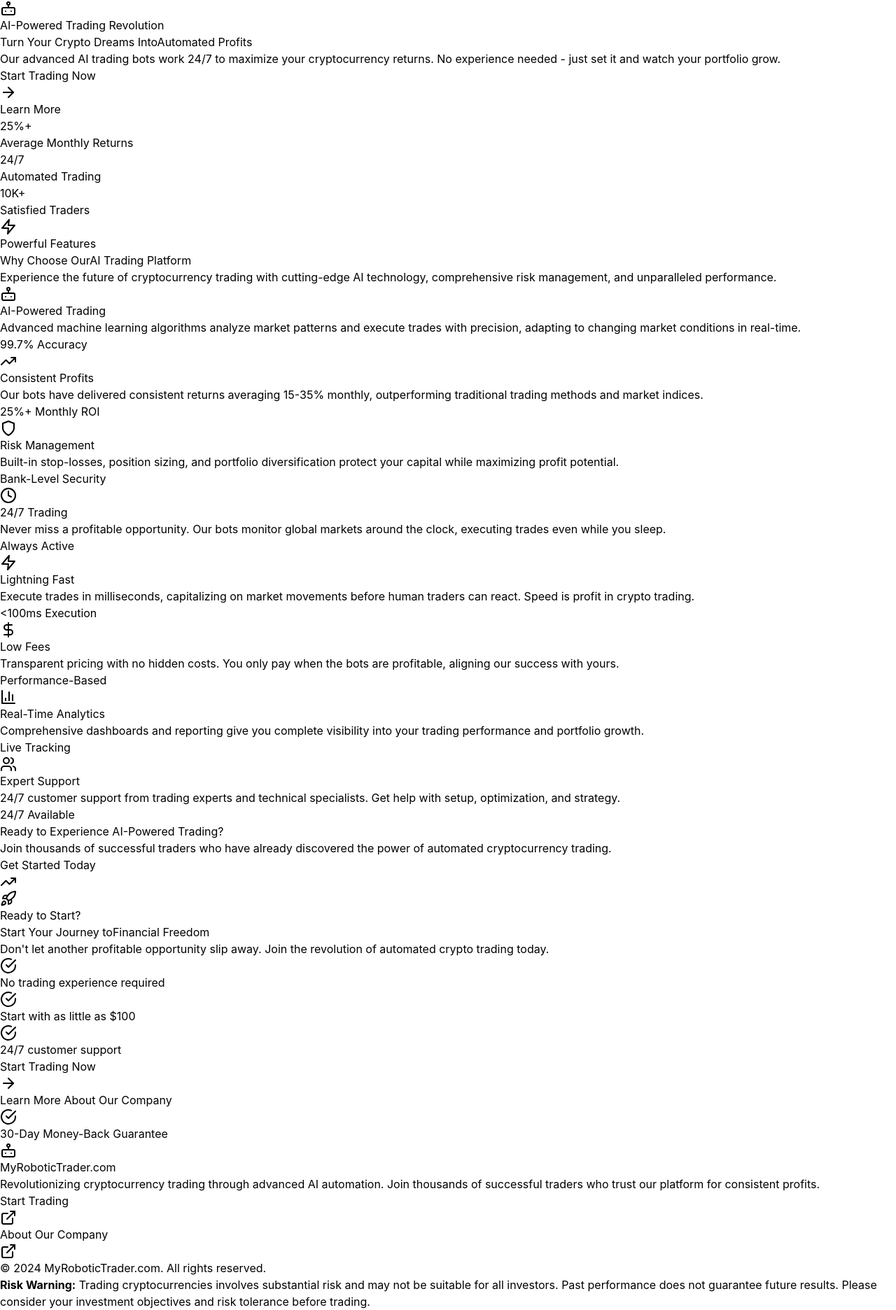
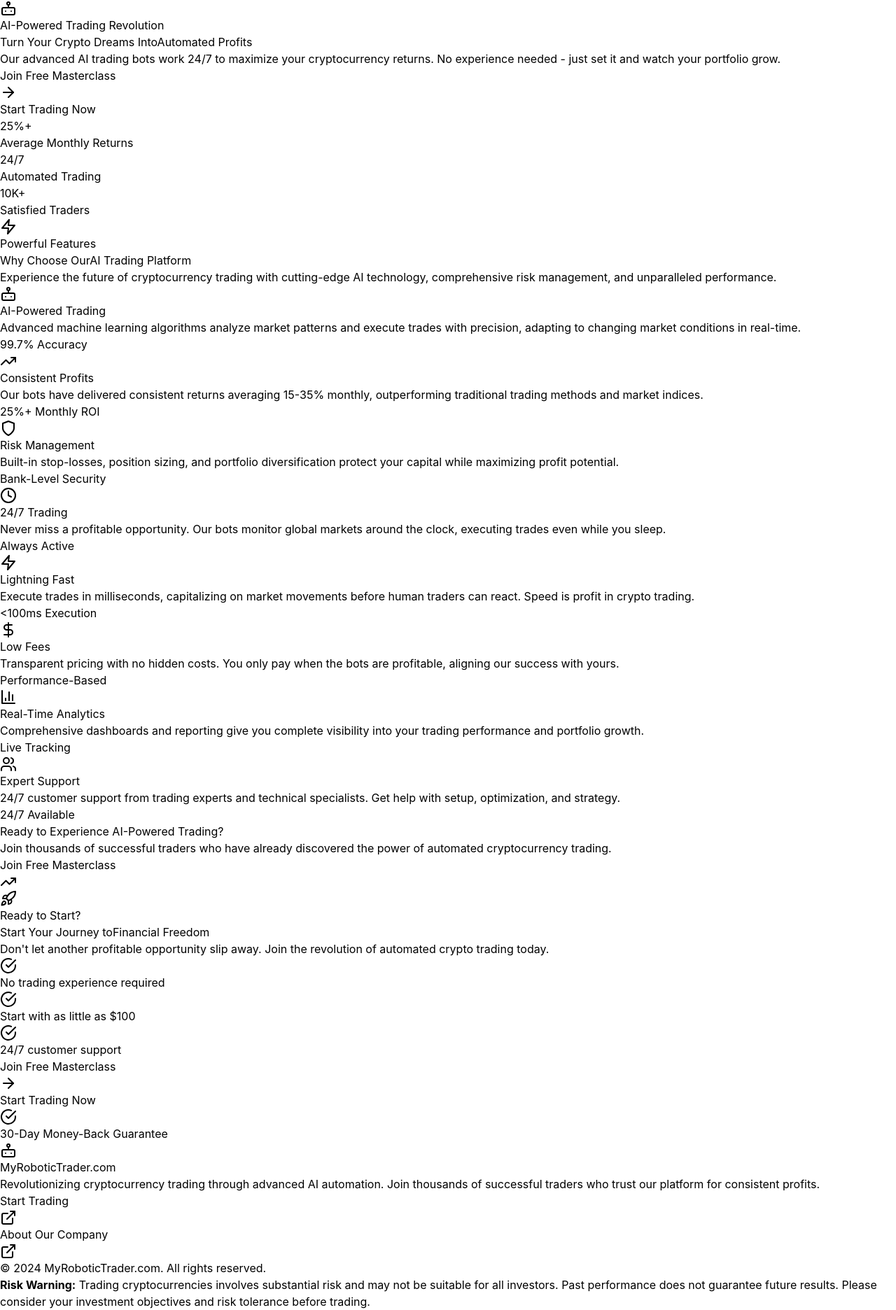
Before and after one commit to patjenkinsGIT/myrobotictrader, a React (Vite) app: page / in a window 1280 px wide. Shown: the whole page at 70% size. Built offline with nearby package versions, Linux system fonts and the light colour scheme.

Commit message:
Update CTA links to affiliate masterclass and direct purchase.

```diff
--- a/src/components/CallToAction.tsx
+++ b/src/components/CallToAction.tsx
@@ -46,22 +46,22 @@ export const CallToAction: React.FC = function () {
         {/* CTA Buttons */}
         <div className="flex flex-col sm:flex-row gap-4 justify-center">
           <a
-            href="https://crypto.gobabytrade.com"
+            href="https://financialintelligence4u.com/masterclass?am_id=patrick1567"
             target="_blank"
             rel="noopener noreferrer"
             className="group bg-gradient-to-r from-purple-600 to-pink-600 hover:from-purple-700 hover:to-pink-700 text-white px-8 py-4 rounded-xl font-semibold text-lg transition-all duration-300 transform hover:scale-105 hover:shadow-2xl flex items-center justify-center gap-2"
           >
-            Start Trading Now
+            Join Free Masterclass
             <ArrowRight className="w-5 h-5 group-hover:translate-x-1 transition-transform" />
           </a>
 
           <a
-            href="https://financialintelligence4u.com"
+            href="https://gobabytrade.com/fi4u"
             target="_blank"
             rel="noopener noreferrer"
             className="group border-2 border-white/30 hover:border-white/50 text-white px-8 py-4 rounded-xl font-semibold text-lg transition-all duration-300 transform hover:scale-105 backdrop-blur-sm hover:bg-white/10 flex items-center justify-center gap-2"
           >
-            Learn More About Our Company
+            Start Trading Now
           </a>
         </div>
 
--- a/src/components/Features.tsx
+++ b/src/components/Features.tsx
@@ -198,12 +198,12 @@ export const Features: React.FC = function () {
               the power of automated cryptocurrency trading.
             </p>
             <a
-              href="https://crypto.gobabytrade.com"
+              href="https://financialintelligence4u.com/masterclass?am_id=patrick1567"
               target="_blank"
               rel="noopener noreferrer"
               className="inline-flex items-center gap-2 bg-gradient-to-r from-purple-600 to-pink-600 hover:from-purple-700 hover:to-pink-700 text-white px-8 py-3 rounded-full font-semibold transition-all duration-300 transform hover:scale-105"
             >
-              Get Started Today
+              Join Free Masterclass
               <TrendingUp className="w-4 h-4" />
             </a>
           </div>
--- a/src/components/Hero.tsx
+++ b/src/components/Hero.tsx
@@ -34,22 +34,22 @@ export const Hero: React.FC = function () {
         {/* CTA Buttons */}
         <div className="flex flex-col sm:flex-row gap-4 justify-center mb-12">
           <a
-            href="https://crypto.gobabytrade.com"
+            href="https://financialintelligence4u.com/masterclass?am_id=patrick1567"
             target="_blank"
             rel="noopener noreferrer"
             className="group bg-gradient-to-r from-purple-600 to-pink-600 hover:from-purple-700 hover:to-pink-700 text-white px-8 py-4 rounded-full font-semibold text-lg transition-all duration-300 transform hover:scale-105 hover:shadow-2xl flex items-center justify-center gap-2"
           >
-            Start Trading Now
+            Join Free Masterclass
             <ArrowRight className="w-5 h-5 group-hover:translate-x-1 transition-transform" />
           </a>
 
           <a
-            href="https://financialintelligence4u.com"
+            href="https://gobabytrade.com/fi4u"
             target="_blank"
             rel="noopener noreferrer"
             className="group border-2 border-white/30 hover:border-white/50 text-white px-8 py-4 rounded-full font-semibold text-lg transition-all duration-300 transform hover:scale-105 backdrop-blur-sm hover:bg-white/10 flex items-center justify-center gap-2"
           >
-            Learn More
+            Start Trading Now
           </a>
         </div>
 
--- a/src/config/analytics.ts
+++ b/src/config/analytics.ts
@@ -4,6 +4,7 @@ export const ANALYTICS_CONFIG = {
   SITE_NAME: "MyRoboticTrader.com",
   SITE_DESCRIPTION: "AI-Powered Crypto Trading Automation",
   SITE_URL: "https://myrobotictrader.com",
-  AFFILIATE_LINK: "https://crypto.gobabytrade.com",
-  COMPANY_LINK: "https://financialintelligence4u.com"
+  AFFILIATE_LINK:
+    "https://financialintelligence4u.com/masterclass?am_id=patrick1567",
+  COMPANY_LINK: "https://gobabytrade.com/fi4u",
 };
```
